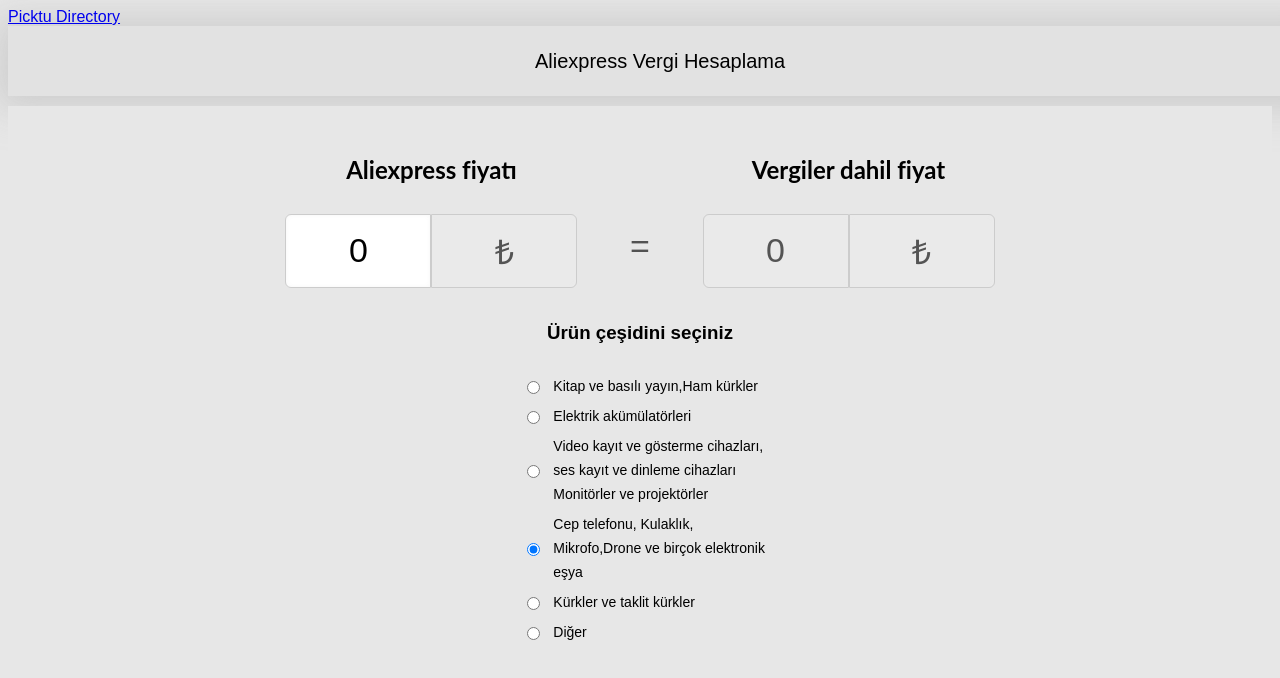
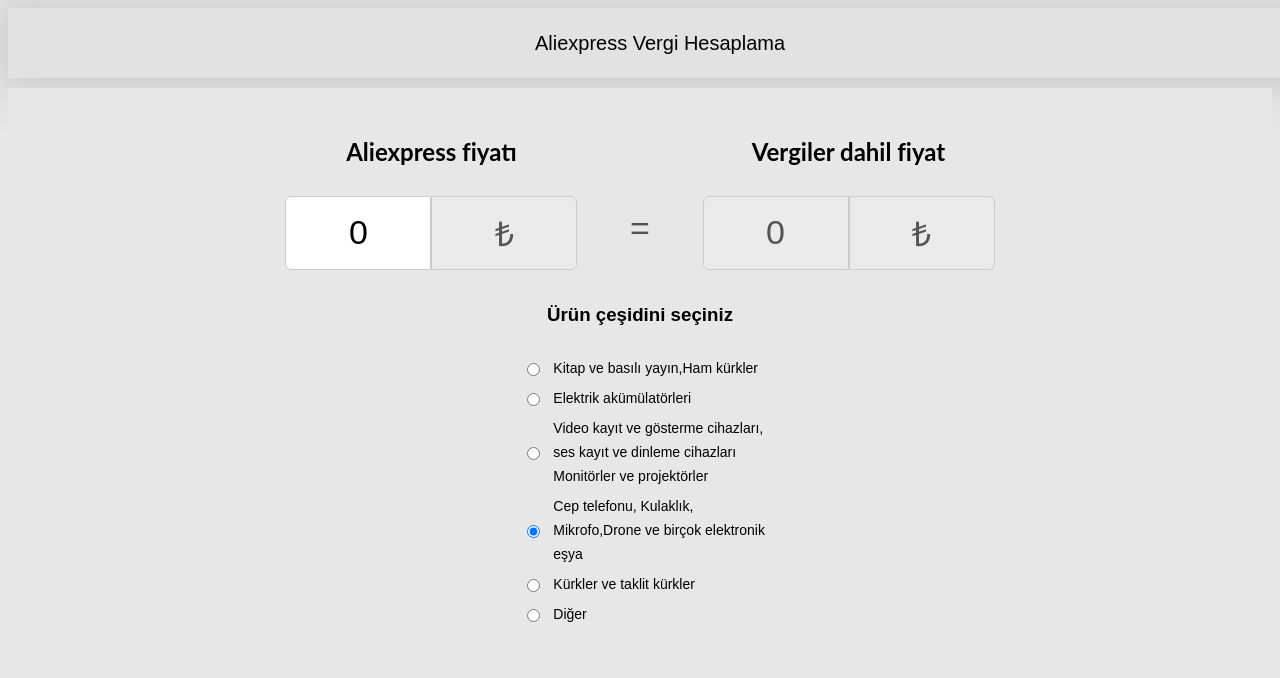
Before and after one commit to fl4te4rth/aliexpressvergi, a plain HTML site: page index.html in a window 1280 px wide. Shown: the top 678 px of the page. Drawn offline with nearby package versions, Linux system fonts and the light colour scheme; a web font is replaced by a local one.

Commit message:
Update index.html

```diff
--- a/index.html
+++ b/index.html
@@ -3,7 +3,7 @@
 
 
 <head>
-  <a href="http://www.picktu.com/">Picktu Directory</a>
+
   <!-- Global site tag (gtag.js) - Google Analytics -->
 <script async src="https://www.googletagmanager.com/gtag/js?id=UA-183969020-1"></script>
 <script>
```
